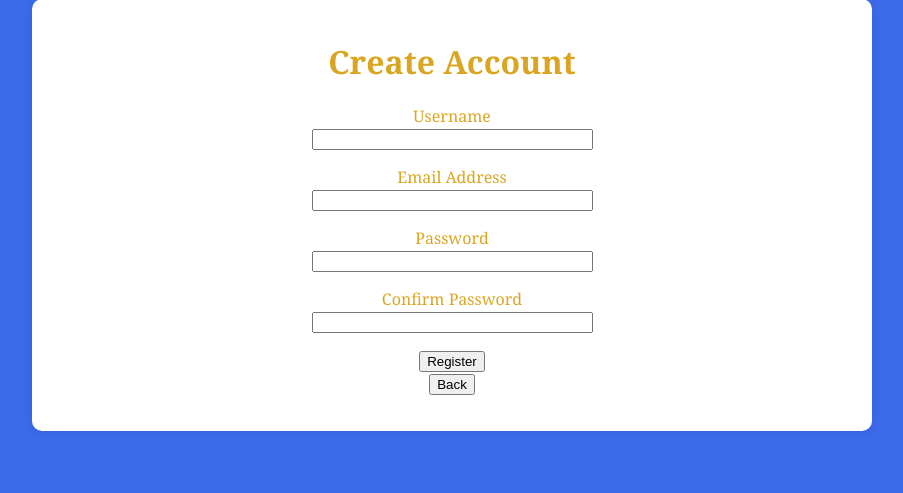
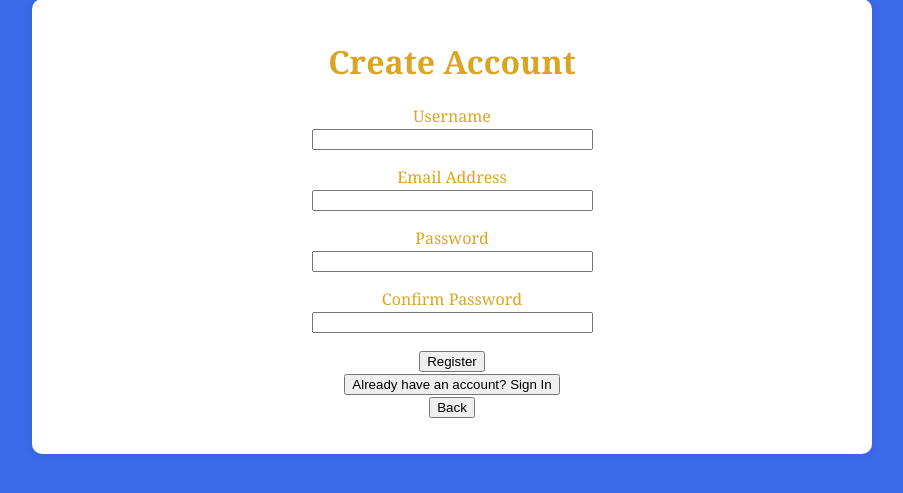
Before and after one commit to treysont1/stocktrack, a Flask app: page /register in a window 1280 px wide. Shown: the part 51-544 px from the top of the page, without its empty margins (188-1091 px from the left). Run offline with Flask 3, Linux system fonts and the light colour scheme; some libraries are stand-ins or nearby versions.

Commit message:
Add url fors

```diff
--- a/templates/registration.html
+++ b/templates/registration.html
@@ -2,7 +2,7 @@
 
 
 {% block head %}
-<title>StockTrack</title>
+<title>Registration - StockTrack</title>
 {% endblock %}
 {% block body %}
     <div class="content">
@@ -39,7 +39,8 @@
         </p>
         <p>
             {{ form.submit() }} <br>
-            <input type="button" onclick="window.location.href='/'" value="Back">
+            <input type="button" onclick="window.location.href='{{ url_for("login") }}'" value="Already have an account? Sign In"> <br>
+            <input type="button" onclick="window.location.href='{{ url_for("index") }}'" value="Back">
         </p>
         </form>
     </div>
```
